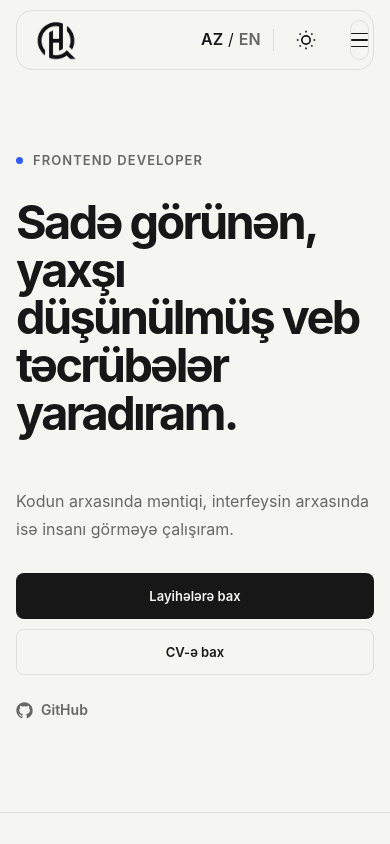
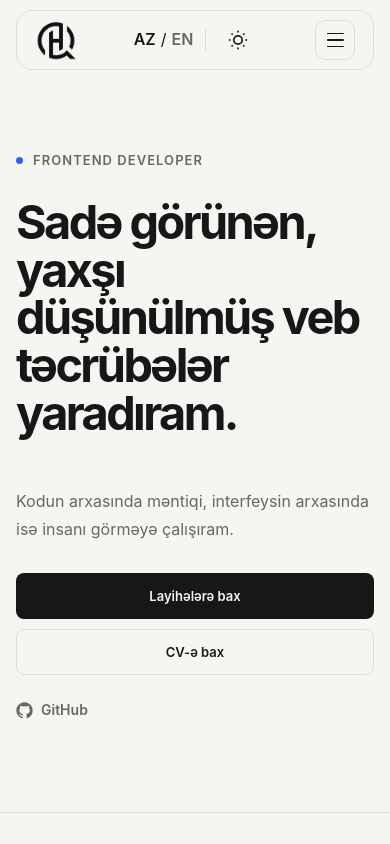
Before and after one commit to humbeteli/my-portfolio, a React (Vite) app: page / in a window 390 px wide. Shown: the top 844 px of the page. Built offline with nearby package versions, Linux system fonts and the light colour scheme.

Commit message:
fix navbar

```diff
--- a/src/components/Navbar.module.css
+++ b/src/components/Navbar.module.css
@@ -127,6 +127,7 @@ html[data-theme="dark"] .navbar {
 
   .hamburger {
     display: flex;
+
   }
 
   .navLinks {
@@ -174,6 +175,5 @@ html[data-theme="dark"] .navbar {
 
   .controls {
     display: flex;
-    margin-left: 100px;
   }
 }
```
